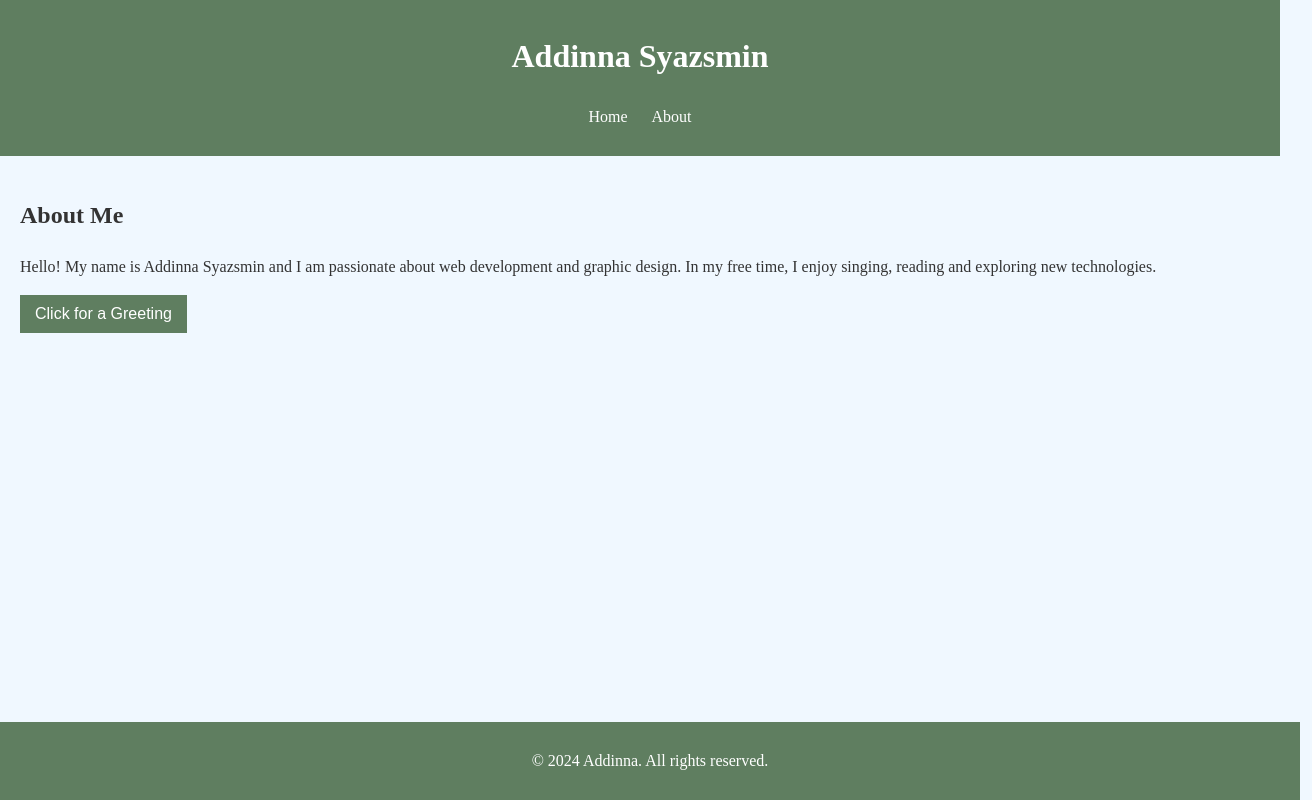
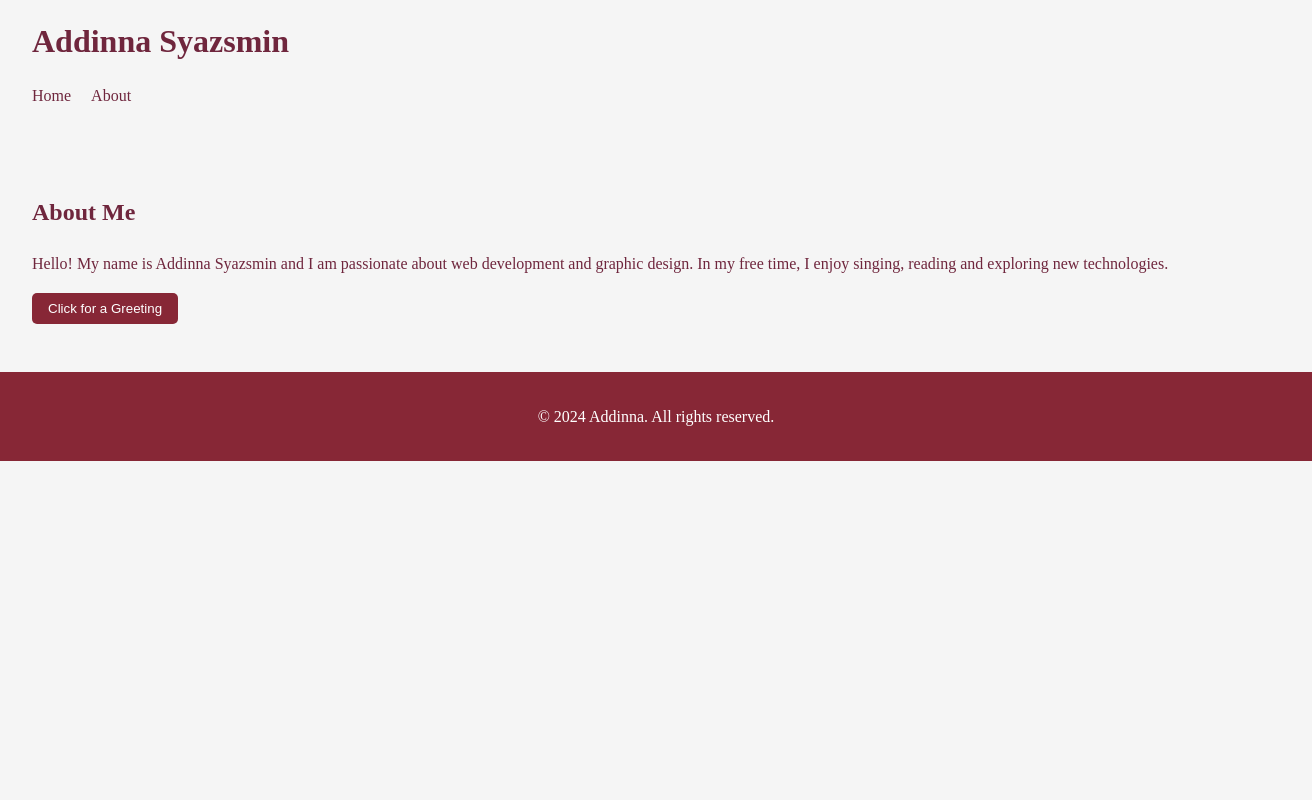
Before and after one commit to dzs444/about-me-page, a plain HTML site: page index.html in a window 1280 px wide. Shown: the whole page, 1312 px wide, since content can reach past the window. Drawn offline with Linux system fonts and the light colour scheme.

Commit message:
styles.css

```diff
--- a/styles.css
+++ b/styles.css
@@ -2,17 +2,20 @@
 body {
     font-family: Times New Roman, Times New Roman;
     margin: 0;
-    background-color: #f0f8ff;
-    color: #333;
+    background-color: #f5f5f5;
+    color: #6F263D;
     line-height: 1.6;
   }
 
   /* Header Styles */
   header {
-    background-color: #5f7e60;
-    color: white;
-    padding: 10px 20px;
-    text-align: center;
+    background-color: #f5f5f5;
+    color: #6F263D;
+    padding: 1rem 2rem;
+  }
+
+  header h1 {
+    margin: 0;
   }
 
   nav ul {
@@ -22,49 +25,54 @@ nav ul {
 
   nav ul li {
     display: inline;
-    margin: 0 10px;
+    margin-right: 1rem;
   }
 
   nav ul li a {
-    color: white;
+    color: #6F263D;
     text-decoration: none;
+  }
+
+  nav ul li a:hover {
+    text-decoration: underline;
   }
 
   /* Main Content Styles */
   main {
-    padding: 20px;
+    padding: 2rem;
   }
 
-button {
-    padding: 10px 15px;
-    font-size: 16px;
-    background-color: #5f7e60;
+  #greetButton {
+    padding: 0.5rem 1rem;
+    background-color: #872736;
+    ;
     color: white;
     border: none;
+    border-radius: 5px;
     cursor: pointer;
   }
 
-button:hover {
-    background-color: #5f7e60;
+  #greetButton:hover {
+    background-color: #872736;
+    ;
   }
 
   #greeting {
-    margin-top: 20px;
-    font-size: 18px;
+    margin-top: 1rem;
+    font-size: 1.5rem;
     font-weight: bold;
+    opacity: 0;
+    transition: opacity 1s ease-in-out;
   }
 
   /* Footer Styles */
   footer {
-    background-color: #5f7e60;
+    background-color: #872736;
+    ;
     color: white;
     text-align: center;
-    padding: 10px;
-    position: fixed;
+    padding: 1rem;
+    position: relative;
     bottom: 0;
     width: 100%;
   }
-
-.hidden {
-    display: none;
-}
```
Lines whose indentation alone changed are shown as unchanged.
